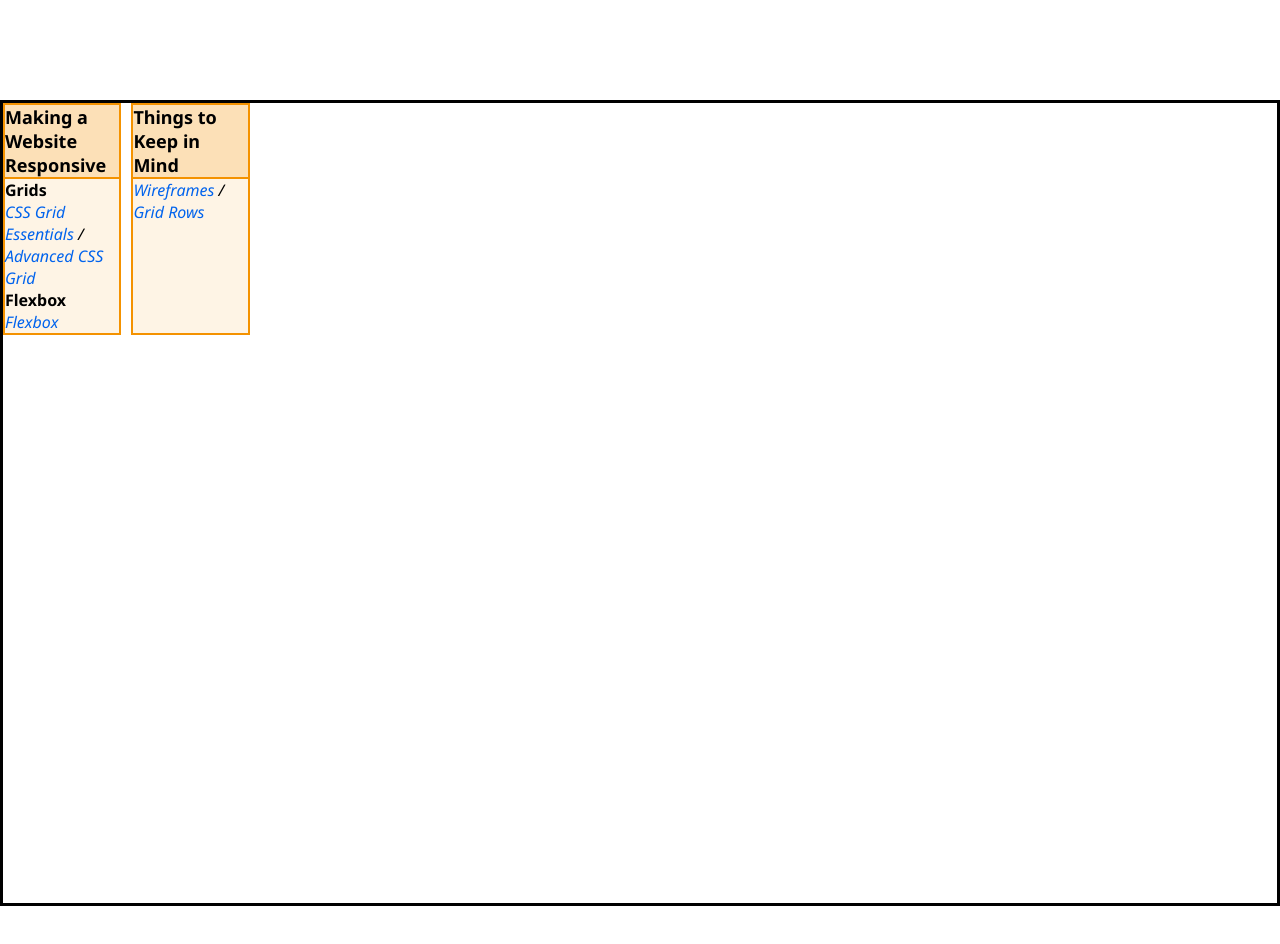
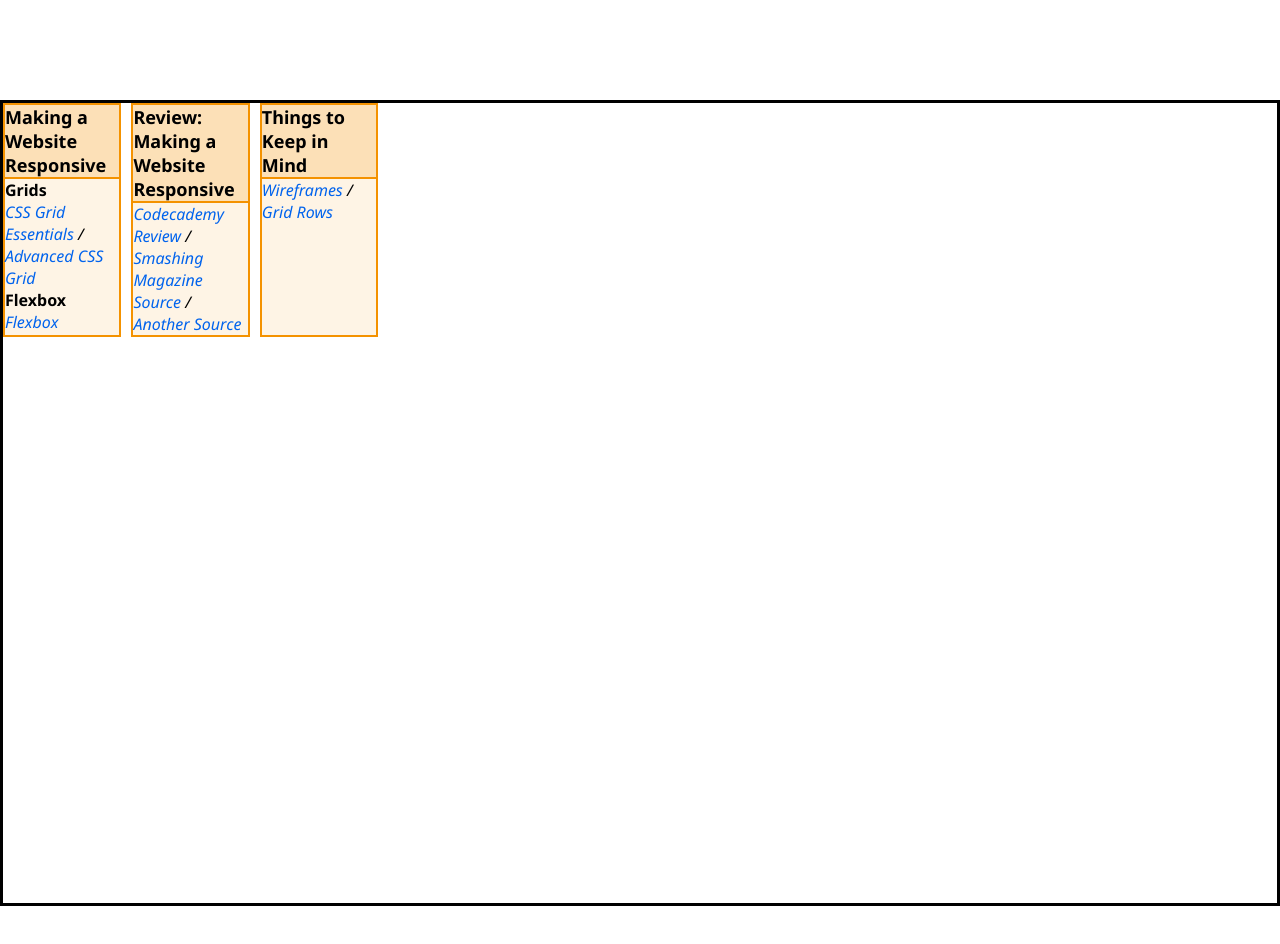
Before and after one commit to ahondrisek/stickyNOTES, a plain HTML site: page index.html in a window 1280 px wide. Drawn offline with Linux system fonts and the light colour scheme.

Commit message:
Add viewport meta tag and sticky note section

```diff
--- a/index.html
+++ b/index.html
@@ -2,6 +2,7 @@
 <html>
     <head>
         <title>Sticky NOTES</title>
+        <meta name="viewport" content="width=device-width, initial-scale=1">
         <link href="style.css" rel="stylesheet">
         <link rel="preconnect" href="https://fonts.googleapis.com">
         <link rel="preconnect" href="https://fonts.gstatic.com" crossorigin>
@@ -20,6 +21,13 @@
             </div>
 
             <div class="stickyNote">
+               <h2>Review: Making a Website Responsive</h2>
+               <a href="https://www.codecademy.com/journeys/full-stack-engineer/paths/fscj-22-web-development-foundations/tracks/fscj-22-making-a-website-responsive/modules/wdcp-22-review-making-a-website-responsive-05e47eb4-77d5-4a2d-8568-d3c101d261b9/informationals/wdcp-22-review-making-a-website-responsive" target="_blank">Codecademy Review</a>
+               <a href="https://www.smashingmagazine.com/2011/01/guidelines-for-responsive-web-design/" target="_blank">Smashing Magazine Source</a>
+               <a href="https://www.taniarascia.com/you-dont-need-a-framework/" target="_blank">Another Source</a>
+            </div>
+
+            <div class="stickyNote">
                 <h2>Things to Keep in Mind</h2>
                 <a href="https://medium.com/thinking-design/everything-you-need-to-know-about-wireframes-and-prototypes-76f828a1bcbc" target="_blank">Wireframes</a>
                 <a href="https://www.codecademy.com/journeys/full-stack-engineer/paths/fscj-22-web-development-foundations/tracks/fscj-22-making-a-website-responsive/modules/wdcp-22-learn-responsive-design-grids-and-spacing-dce87ef2-d059-47d0-acbf-662a32e31df8/lessons/grids-spacing/exercises/grids-spacing-grid-rows" target="_blank">Grid Rows</a>
```
